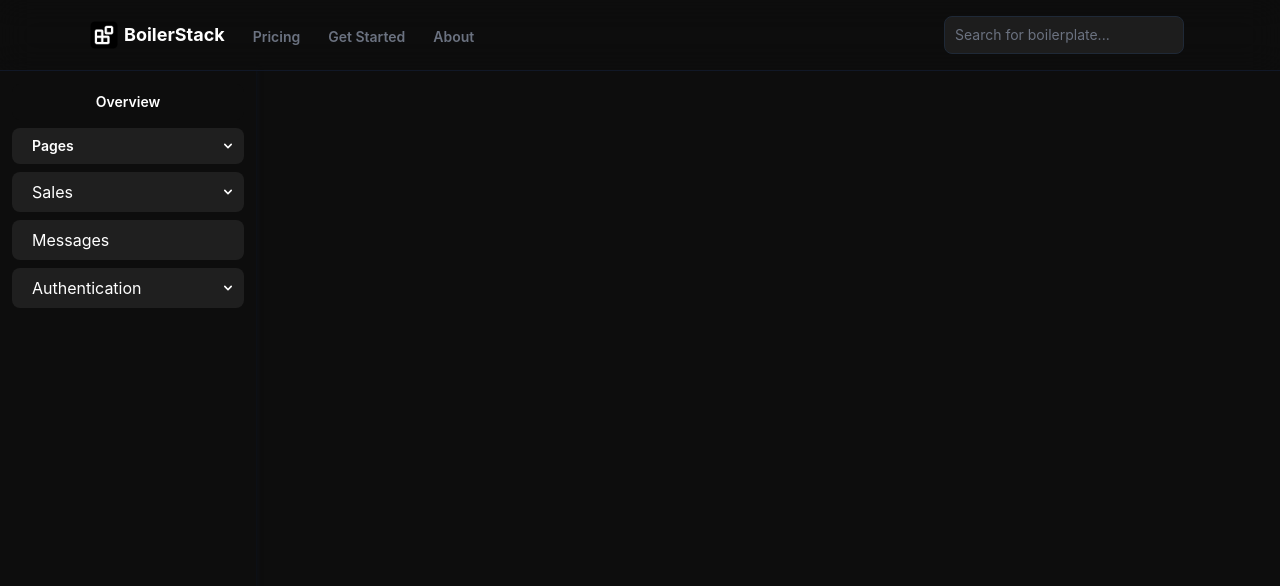
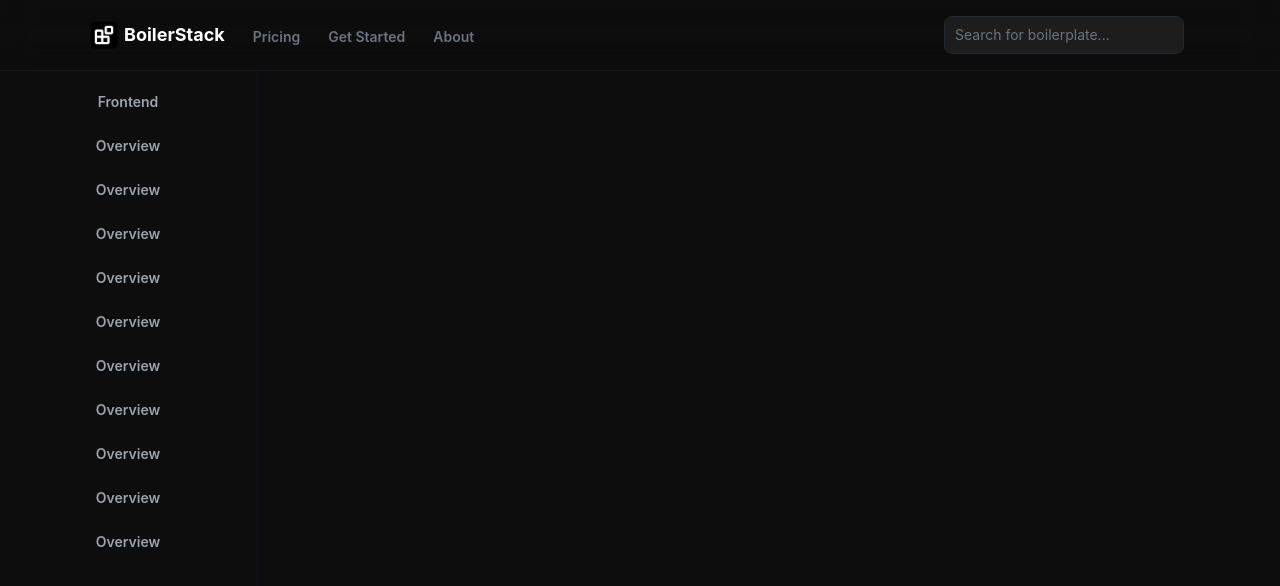
Before and after one commit to yashmandi/boilerstack, a React (Vite) app: page /stack in a window 1280 px wide. Shown: the top 586 px of the page. Built offline with nearby package versions, Linux system fonts and the light colour scheme; a web font is replaced by a local one.

Commit message:
sidebar ui

```diff
--- a/src/pages/Sidebar.jsx
+++ b/src/pages/Sidebar.jsx
@@ -8,7 +8,7 @@ const SidebarComponent = () => {
         data-drawer-toggle="default-sidebar"
         aria-controls="default-sidebar"
         type="button"
-        className="inline-flex items-center p-2 mt-2 ml-3 text-sm text-gray-500 rounded-lg sm:hidden focus:outline-none focus:ring-2 focus:ring-gray-200 text-gray-400 hover:bg-gray-700 focus:ring-gray-600"
+        className="inline-flex items-center p-2 mt-2 ml-3 text-sm text-gray-400 hovertext-gray-400 hover:text-white :text-whiterounded-lg sm:hidden focus:outline-none focus:ring-2 focus:ring-gray-200 text-gray-400 hovertext-gray-400 hover:text-white :text-whitehover:bg-gray-700 focus:ring-gray-600"
       >
         <span className="sr-only">Open sidebar</span>
         <svg
@@ -36,175 +36,90 @@ const SidebarComponent = () => {
             <li>
               <a
                 href="#"
-                className="flex items-center justify-center text-center p-2 text-sm font-bold text-gray-900 rounded-lg text-white bg-[#0d0d0d] hover:bg-[#121212] group"
+                className="flex items-center justify-center text-center p-2 text-sm font-bold  rounded-lg text-gray-400 hovertext-gray-400 hover:text-white :text-whitebg-[#0d0d0d] hover:underline group"
               >
-                <span className="text-sm font-semibold">Overview</span>
-              </a>
-            </li>
-
-            <li>
-              <button
-                type="button"
-                className="flex items-center p-2 w-full text-base font-normal text-gray-900 rounded-lg transition duration-75 group bg-[#1f1f1f] text-white hover:bg-gray-700"
-                aria-controls="dropdown-pages"
-                data-collapse-toggle="dropdown-pages"
-              >
-                <span className="flex-1 ml-3 text-sm font-semibold text-left whitespace-nowrap">
-                  Pages
-                </span>
-                <svg
-                  aria-hidden="true"
-                  className="w-4 h-4"
-                  fill="currentColor"
-                  viewBox="0 0 20 20"
-                  xmlns="http://www.w3.org/2000/svg"
-                >
-                  <path
-                    fill-rule="evenodd"
-                    d="M5.293 7.293a1 1 0 011.414 0L10 10.586l3.293-3.293a1 1 0 111.414 1.414l-4 4a1 1 0 01-1.414 0l-4-4a1 1 0 010-1.414z"
-                    clip-rule="evenodd"
-                  ></path>
-                </svg>
-              </button>
-              <ul id="dropdown-pages" className="hidden py-2 space-y-2">
-                <li>
-                  <a
-                    href="#"
-                    className="flex items-center p-2 pl-11 w-full text-base font-normal text-gray-900 rounded-lg transition duration-75 group bg-[#1f1f1f] text-white hover:bg-black"
-                  >
-                    Settings
+                <span className="text-sm font-semibold">Frontend</span>
               </a>
             </li>
             <li>
               <a
                 href="#"
-                    className="flex items-center p-2 pl-11 w-full text-base font-normal text-gray-900 rounded-lg transition duration-75 group bg-[#1f1f1f] text-white hover:bg-gray-700"
+                className="flex items-center justify-center text-center p-2 text-sm font-bold  rounded-lg text-gray-400 hovertext-gray-400 hover:text-white :text-whitebg-[#0d0d0d] hover:underline group"
               >
-                    Kanban
+                <span className="text-sm font-semibold">Overview</span>
               </a>
             </li>
             <li>
               <a
                 href="#"
-                    className="flex items-center p-2 pl-11 w-full text-base font-normal text-gray-900 rounded-lg transition duration-75 group bg-[#1f1f1f] text-white hover:bg-gray-700"
+                className="flex items-center justify-center text-center p-2 text-sm font-bold  rounded-lg text-gray-400 hovertext-gray-400 hover:text-white :text-whitebg-[#0d0d0d] hover:underline group"
               >
-                    Calendar
-                  </a>
-                </li>
-              </ul>
-            </li>
-            <li>
-              <button
-                type="button"
-                className="flex items-center p-2 w-full text-base font-normal text-gray-900 rounded-lg transition duration-75 group bg-[#1f1f1f] text-white hover:bg-gray-700"
-                aria-controls="dropdown-sales"
-                data-collapse-toggle="dropdown-sales"
-              >
-                <span className="flex-1 ml-3 text-left whitespace-nowrap">
-                  Sales
-                </span>
-                <svg
-                  aria-hidden="true"
-                  className="w-4 h-4"
-                  fill="currentColor"
-                  viewBox="0 0 20 20"
-                  xmlns="http://www.w3.org/2000/svg"
-                >
-                  <path
-                    fill-rule="evenodd"
-                    d="M5.293 7.293a1 1 0 011.414 0L10 10.586l3.293-3.293a1 1 0 111.414 1.414l-4 4a1 1 0 01-1.414 0l-4-4a1 1 0 010-1.414z"
-                    clip-rule="evenodd"
-                  ></path>
-                </svg>
-              </button>
-              <ul id="dropdown-sales" className="hidden py-2 space-y-2">
-                <li>
-                  <a
-                    href="#"
-                    className="flex items-center p-2 pl-11 w-full text-base font-normal text-gray-900 rounded-lg transition duration-75 group bg-[#1f1f1f] text-white hover:bg-gray-700"
-                  >
-                    Products
+                <span className="text-sm font-semibold">Overview</span>
               </a>
             </li>
             <li>
               <a
                 href="#"
-                    className="flex items-center p-2 pl-11 w-full text-base font-normal text-gray-900 rounded-lg transition duration-75 group bg-[#1f1f1f] text-white hover:bg-gray-700"
+                className="flex items-center justify-center text-center p-2 text-sm font-bold  rounded-lg text-gray-400 hovertext-gray-400 hover:text-white :text-whitebg-[#0d0d0d] hover:underline group"
               >
-                    Billing
+                <span className="text-sm font-semibold">Overview</span>
               </a>
             </li>
             <li>
               <a
                 href="#"
-                    className="flex items-center p-2 pl-11 w-full text-base font-normal text-gray-900 rounded-lg transition duration-75 group bg-[#1f1f1f] text-white hover:bg-gray-700"
+                className="flex items-center justify-center text-center p-2 text-sm font-bold  rounded-lg text-gray-400 hovertext-gray-400 hover:text-white :text-whitebg-[#0d0d0d] hover:underline group"
               >
-                    Invoice
-                  </a>
-                </li>
-              </ul>
-            </li>
-            <li>
-              <a
-                href="#"
-                className="flex items-center p-2 text-base font-normal text-gray-900 rounded-lg text-white bg-[#1f1f1f] hover:bg-gray-700 group"
-              >
-                <span className="flex-1 ml-3 whitespace-nowrap">Messages</span>
-              </a>
-            </li>
-            <li>
-              <button
-                type="button"
-                className="flex items-center p-2 w-full text-base font-normal text-gray-900 rounded-lg transition duration-75 group bg-[#1f1f1f] text-white hover:bg-gray-700"
-                aria-controls="dropdown-authentication"
-                data-collapse-toggle="dropdown-authentication"
-              >
-                <span className="flex-1 ml-3 text-left whitespace-nowrap">
-                  Authentication
-                </span>
-                <svg
-                  aria-hidden="true"
-                  className="w-4 h-4"
-                  fill="currentColor"
-                  viewBox="0 0 20 20"
-                  xmlns="http://www.w3.org/2000/svg"
-                >
-                  <path
-                    fill-rule="evenodd"
-                    d="M5.293 7.293a1 1 0 011.414 0L10 10.586l3.293-3.293a1 1 0 111.414 1.414l-4 4a1 1 0 01-1.414 0l-4-4a1 1 0 010-1.414z"
-                    clip-rule="evenodd"
-                  ></path>
-                </svg>
-              </button>
-              <ul
-                id="dropdown-authentication"
-                className="hidden py-2 space-y-2"
-              >
-                <li>
-                  <a
-                    href="#"
-                    className="flex items-center p-2 pl-11 w-full text-base font-normal text-gray-900 rounded-lg transition duration-75 group bg-[#1f1f1f] text-white hover:bg-gray-700"
-                  >
-                    Sign In
+                <span className="text-sm font-semibold">Overview</span>
               </a>
             </li>
             <li>
               <a
                 href="#"
-                    className="flex items-center p-2 pl-11 w-full text-base font-normal text-gray-900 rounded-lg transition duration-75 group bg-[#1f1f1f] text-white hover:bg-gray-700"
+                className="flex items-center justify-center text-center p-2 text-sm font-bold  rounded-lg text-gray-400 hovertext-gray-400 hover:text-white :text-whitebg-[#0d0d0d] hover:underline group"
               >
-                    Sign Up
+                <span className="text-sm font-semibold">Overview</span>
               </a>
             </li>
             <li>
               <a
                 href="#"
-                    className="flex items-center p-2 pl-11 w-full text-base font-normal text-gray-900 rounded-lg transition duration-75 group bg-[#1f1f1f] text-white hover:bg-gray-700"
+                className="flex items-center justify-center text-center p-2 text-sm font-bold  rounded-lg text-gray-400 hovertext-gray-400 hover:text-white :text-whitebg-[#0d0d0d] hover:underline group"
               >
-                    Forgot Password
+                <span className="text-sm font-semibold">Overview</span>
               </a>
             </li>
-              </ul>
+            <li>
+              <a
+                href="#"
+                className="flex items-center justify-center text-center p-2 text-sm font-bold  rounded-lg text-gray-400 hovertext-gray-400 hover:text-white :text-whitebg-[#0d0d0d] hover:underline group"
+              >
+                <span className="text-sm font-semibold">Overview</span>
+              </a>
+            </li>
+            <li>
+              <a
+                href="#"
+                className="flex items-center justify-center text-center p-2 text-sm font-bold  rounded-lg text-gray-400 hovertext-gray-400 hover:text-white :text-whitebg-[#0d0d0d] hover:underline group"
+              >
+                <span className="text-sm font-semibold">Overview</span>
+              </a>
+            </li>
+            <li>
+              <a
+                href="#"
+                className="flex items-center justify-center text-center p-2 text-sm font-bold  rounded-lg text-gray-400 hovertext-gray-400 hover:text-white :text-whitebg-[#0d0d0d] hover:underline group"
+              >
+                <span className="text-sm font-semibold">Overview</span>
+              </a>
+            </li>
+            <li>
+              <a
+                href="#"
+                className="flex items-center justify-center text-center p-2 text-sm font-bold  rounded-lg text-gray-400 hovertext-gray-400 hover:text-white :text-whitebg-[#0d0d0d] hover:underline group"
+              >
+                <span className="text-sm font-semibold">Overview</span>
+              </a>
             </li>
           </ul>
         </div>
```
Lines whose indentation alone changed are shown as unchanged.
